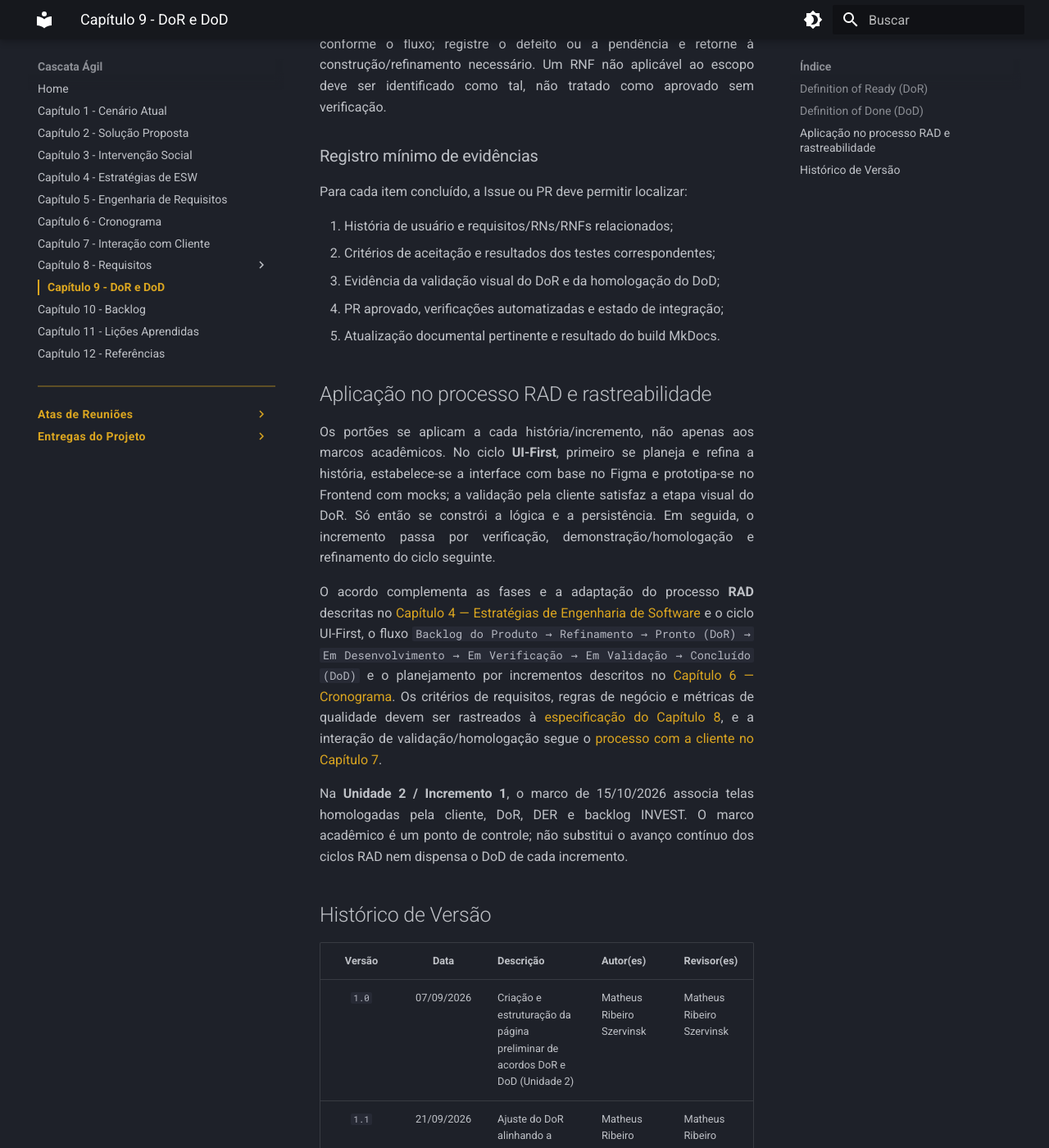
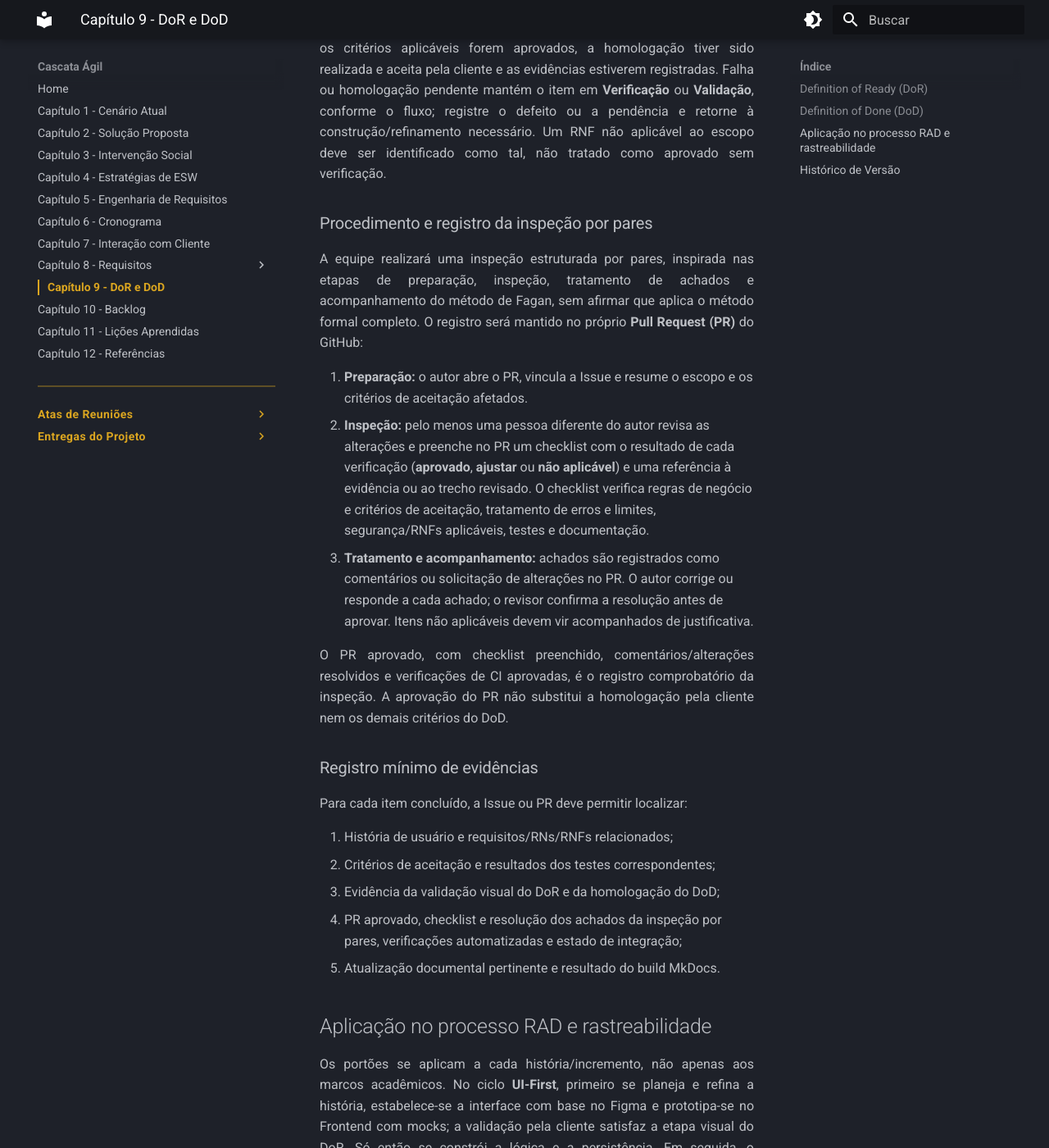
Before and after one commit to mdsreq-fga-unb/REQ-2026.2-T01-DUOC-Finance, an MkDocs documentation site: the page built from docs/dor-dod/index.md, in a window 1280 px wide and 1400 px high, scrolled down 4536 px. Shown: the whole window at 82% size. Built offline with MkDocs 1.6.1 and Material for MkDocs 9.7.7, drawn with Linux system fonts in a browser that asks for light colours; some of the changed text lies outside the part shown.

Commit message:
docs/define procedimento de inspecao por pares

```diff
--- a/docs/dor-dod/index.md
+++ b/docs/dor-dod/index.md
@@ -44,7 +44,7 @@ O **DoD** é o portão de saída: confirma que a história ou incremento está f
 | :--- | :--- | :--- |
 | **Incremento funcional** | O fluxo da história está operável de ponta a ponta no ambiente definido para demonstração. A interface validada no DoR está integrada à lógica e à persistência previstas para o item; quando aplicável, está disponível em *Staging*. | Demonstração ou link do ambiente; PR/Issue identifica o incremento e seus componentes. |
 | **Critérios de aceitação** | **100%** dos critérios aprovados. Nenhum critério permanece sem execução, resultado ou justificativa acordada. | Resultado da verificação de cada critério/caso de teste ligado à Issue ou PR. |
-| **Código e inspeção por pares** | O código segue os padrões do repositório e tipagem estrita; passou por inspeção formal por pares com checklist estruturado de qualidade (baseado no método Fagan) e checks de CI (lint e types). PR aprovado por revisores. | Checklist de inspeção Fagan preenchido no PR; checks de CI aprovados e merge autorizado. |
+| **Código e inspeção por pares** | O código segue os padrões do repositório e tipagem estrita; passou por inspeção estruturada por pares, adaptada à realidade da equipe e inspirada no fluxo de Fagan; os checks de CI (lint e types) foram aprovados. | Checklist de inspeção preenchido no PR, registro de achados e respectivas resoluções, aprovação de revisor diferente do autor e checks de CI aprovados. |
 | **Testes automatizados** | Testes automatizados pertinentes à alteração foram executados e aprovados. Regras de domínio e cálculos têm cobertura de testes apropriada; integrações e regressões afetadas foram verificadas. | Relatório de execução do CI e links/saídas dos testes. |
 | **Requisitos não funcionais** | Todos os RNFs aplicáveis ao escopo foram verificados contra os critérios mensuráveis especificados. Para valores monetários, aplica-se a exatidão exigida pelo requisito pertinente; para acesso, RBAC e autorização são testados nos perfis/rotas abrangidos; desempenho segue os limites definidos para a funcionalidade. | Resultado de testes ou inspeções com referência ao RNF e ao seu critério de aceite no Capítulo 8. |
 | **Documentação — Docs as Code** | Documentação afetada foi atualizada no repositório/MkDocs, incluindo orientações operacionais ou técnicas necessárias para compreender e usar o incremento. A compilação local do site termina sem warnings. | Alterações documentais no PR e saída bem-sucedida de `mkdocs build --strict`. |
@@ -53,6 +53,16 @@ O **DoD** é o portão de saída: confirma que a história ou incremento está f
 
 **Decisão do portão:** marque como **Concluído (DoD)** somente quando todos os critérios aplicáveis forem aprovados, a homologação tiver sido realizada e aceita pela cliente e as evidências estiverem registradas. Falha ou homologação pendente mantém o item em **Verificação** ou **Validação**, conforme o fluxo; registre o defeito ou a pendência e retorne à construção/refinamento necessário. Um RNF não aplicável ao escopo deve ser identificado como tal, não tratado como aprovado sem verificação.
 
+### Procedimento e registro da inspeção por pares
+
+A equipe realizará uma inspeção estruturada por pares, inspirada nas etapas de preparação, inspeção, tratamento de achados e acompanhamento do método de Fagan, sem afirmar que aplica o método formal completo. O registro será mantido no próprio **Pull Request (PR)** do GitHub:
+
+1. **Preparação:** o autor abre o PR, vincula a Issue e resume o escopo e os critérios de aceitação afetados.
+2. **Inspeção:** pelo menos uma pessoa diferente do autor revisa as alterações e preenche no PR um checklist com o resultado de cada verificação (**aprovado**, **ajustar** ou **não aplicável**) e uma referência à evidência ou ao trecho revisado. O checklist verifica regras de negócio e critérios de aceitação, tratamento de erros e limites, segurança/RNFs aplicáveis, testes e documentação.
+3. **Tratamento e acompanhamento:** achados são registrados como comentários ou solicitação de alterações no PR. O autor corrige ou responde a cada achado; o revisor confirma a resolução antes de aprovar. Itens não aplicáveis devem vir acompanhados de justificativa.
+
+O PR aprovado, com checklist preenchido, comentários/alterações resolvidos e verificações de CI aprovadas, é o registro comprobatório da inspeção. A aprovação do PR não substitui a homologação pela cliente nem os demais critérios do DoD.
+
 ### Registro mínimo de evidências
 
 Para cada item concluído, a Issue ou PR deve permitir localizar:
@@ -60,7 +70,7 @@ Para cada item concluído, a Issue ou PR deve permitir localizar:
 1. História de usuário e requisitos/RNs/RNFs relacionados;
 2. Critérios de aceitação e resultados dos testes correspondentes;
 3. Evidência da validação visual do DoR e da homologação do DoD;
-4. PR aprovado, verificações automatizadas e estado de integração;
+4. PR aprovado, checklist e resolução dos achados da inspeção por pares, verificações automatizadas e estado de integração;
 5. Atualização documental pertinente e resultado do build MkDocs.
 
 ## Aplicação no processo RAD e rastreabilidade
@@ -82,3 +92,4 @@ Na **Unidade 2 / Incremento 1**, o marco de 15/10/2026 associa telas homologadas
 | `1.4` | 13/10/2026 | Remoção do card de alerta de rastreabilidade acadêmica e integração direta na introdução textual | Matheus Ribeiro Szervinsk | Eric Araújo |
 | `1.5` | 13/10/2026 | Auditoria de governança metodológica: inclusão de contrato de dados preliminar e critérios objetivos de aceitação no DoR; formalização de checklists de inspeção baseados no método de Fagan no DoD. | Matheus Ribeiro Szervinsk | Eric Araújo |
 | `1.8` | 28/10/2026 | Esclarecimento do estado representado por Done: exige homologação aceita e não implica publicação em produção. | Giovana Ferreira| Pendente de revisão |
+| `1.9` | 28/10/2026 | Definição de procedimento viável de inspeção por pares inspirado em Fagan e do registro comprobatório no PR. | Giovana Ferreira | Pendente de revisão |
```
